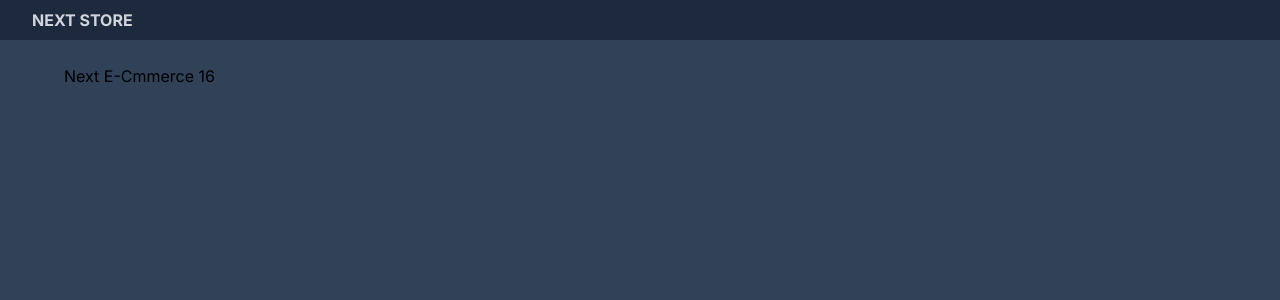
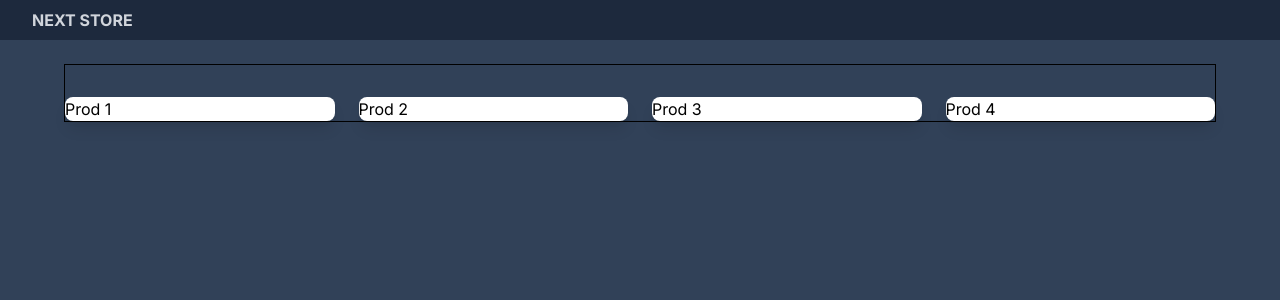
Before and after one commit to ViniMoia/next-commerce, a Next.js app: page / in a window 1280 px wide. Shown: the top 300 px of the page. Built offline with nearby package versions, Linux system fonts and the light colour scheme.

Commit message:
Listagem de produtos parte 1

```diff
--- a/src/app/page.tsx
+++ b/src/app/page.tsx
@@ -2,8 +2,20 @@ import Image from 'next/image'
 
 export default function Home() {
   return (
-    <div>
-      <h1>Next E-Cmmerce 16</h1>
+    <div className='max-w-7xl border mx-auto pt-8 px-8 xl:px-0'>
+
+
+      <div className='grid grid-cols-1 sm:grid-cols-2 md:grid-cols-3 lg:grid-cols-4 gap-10 xl:gap-6'>
+
+
+        <div className='bg-white rounded-lg shadow-lg overflow-hidden'>Prod 1</div>
+        <div className='bg-white rounded-lg shadow-lg overflow-hidden'>Prod 2</div>
+        <div className='bg-white rounded-lg shadow-lg overflow-hidden'>Prod 3</div>
+        <div className='bg-white rounded-lg shadow-lg overflow-hidden'>Prod 4</div>
+
+
+
+      </div>
     </div>
   )
 }
```
